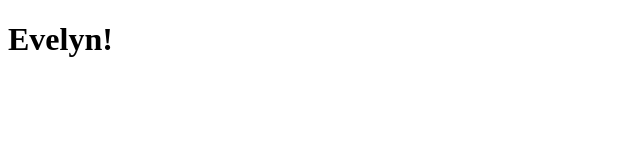
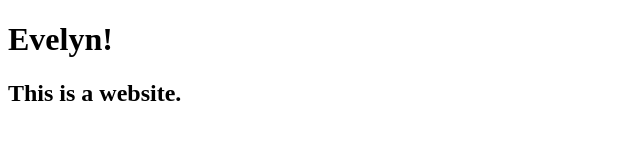
Before and after one commit to EvelynGMaldonado/first-day-demo1, a plain HTML site: page index.html in a window 1280 px wide. Shown: the whole page, without its empty margins (0-640 px from the left). Drawn offline with Linux system fonts and the light colour scheme.

Commit message:
adding subheader

```diff
--- a/index.html
+++ b/index.html
@@ -8,5 +8,6 @@
 </head>
 <body>
     <h1>Evelyn!</h1>
+    <h2>This is a website.</h2>
 </body>
 </html>
```
